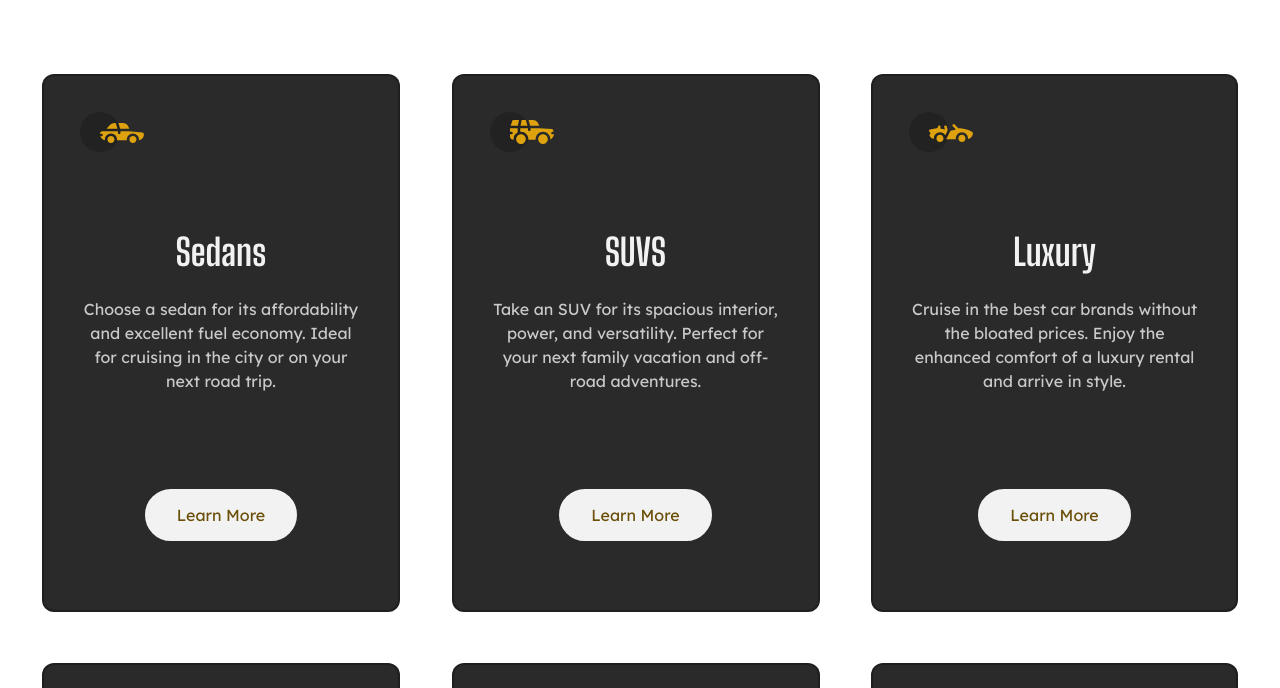
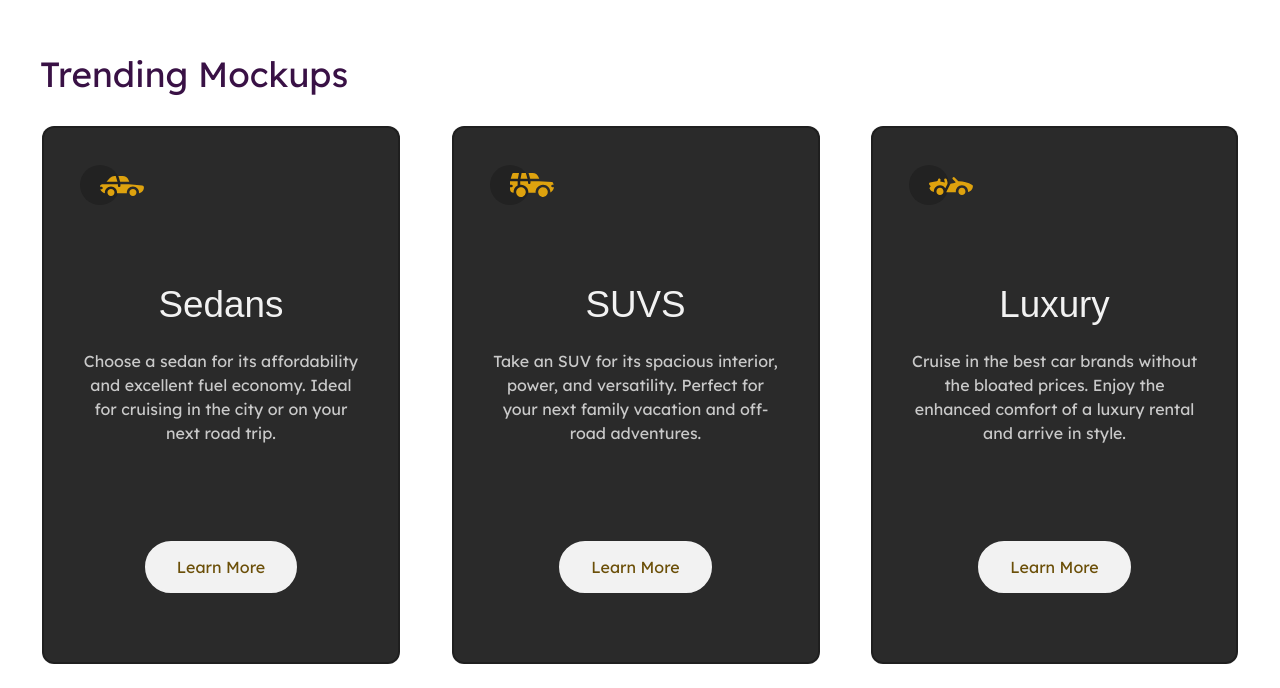
Before and after one commit to Kobra-soft/3column_webpage_demo_react_vite, a React (Vite) app: page / in a window 1280 px wide. Shown: the part 112-800 px from the top of the page. Built offline with nearby package versions, Linux system fonts and the light colour scheme.

Commit message:
Commit - Items Title

```diff
--- a/src/App.jsx
+++ b/src/App.jsx
@@ -4,8 +4,8 @@ function App() {
 
   return (
     <>
-      <div className="container pt-36">
-
+      <div className="container pt-36 items-start">
+        <title className="flex justify-between items-center ml-6 mr-6">Trending Mockups</title>
         <div className="items">
           <div className="item first border-2 border-[#00000045]">
             <img src="/icon-sedans.svg"/>
--- a/src/index.css
+++ b/src/index.css
@@ -8,7 +8,7 @@
   font-weight: 400;
 
   color-scheme: light dark;
-  color: rgba(255, 255, 255, 0.87);
+  color: #ffffffde;
   background-color: #ffffff;
 
   font-synthesis: none;
--- a/style.css
+++ b/style.css
@@ -1,5 +1,8 @@
 @import url('https://fonts.googleapis.com/css2?family=Lexend+Deca&display=swap');
 @import url('https://fonts.googleapis.com/css2?family=Big+Shoulders+Display:wght@700&display=swap');
+@import url('https://fonts.googleapis.com/css?family=Tangerine');
+@import url('https://fonts.googleapis.com/css?family=Poppins');
+
 *{
     margin: 0;
     padding: 0;
@@ -12,6 +15,22 @@
     --dark-cyan: #360070;
     --very-dark-cyan: #420024;
 }
+
+title{
+    /* background-color: #535bf2; */
+    font-size: 35px;
+    color: #391145;
+    /* font-weight: 700; */
+    /* font-weight: bold; */
+    font-style: normal;
+    font-variant: normal;
+    font-kerning: auto;
+    font-optical-sizing: auto;
+    font-stretch: normal;
+    text-transform: none;
+    /* font-family: 'Big Shoulders Display', cursive; */
+    font: bolder;
+  }
 
 /* Item height between the items */
 .items{
@@ -29,6 +48,7 @@
     min-width: 18rem;
     padding : 2.3rem;
     position: relative;
+/*     top: -20px; */
 }
 .item .image{
     margin-bottom : 3.5rem;
@@ -36,7 +56,9 @@
 .item h1{
     color: #f2f2f2;
     font-size:2.3rem;
-    font-family: 'Big Shoulders Display', cursive;
+    /* font-family: 'Big Shoulders Display', cursive; */
+    font-family: 'Schibsted', sans-serif;
+
 }
 .item p{
     color : #ffffffbf;
```
